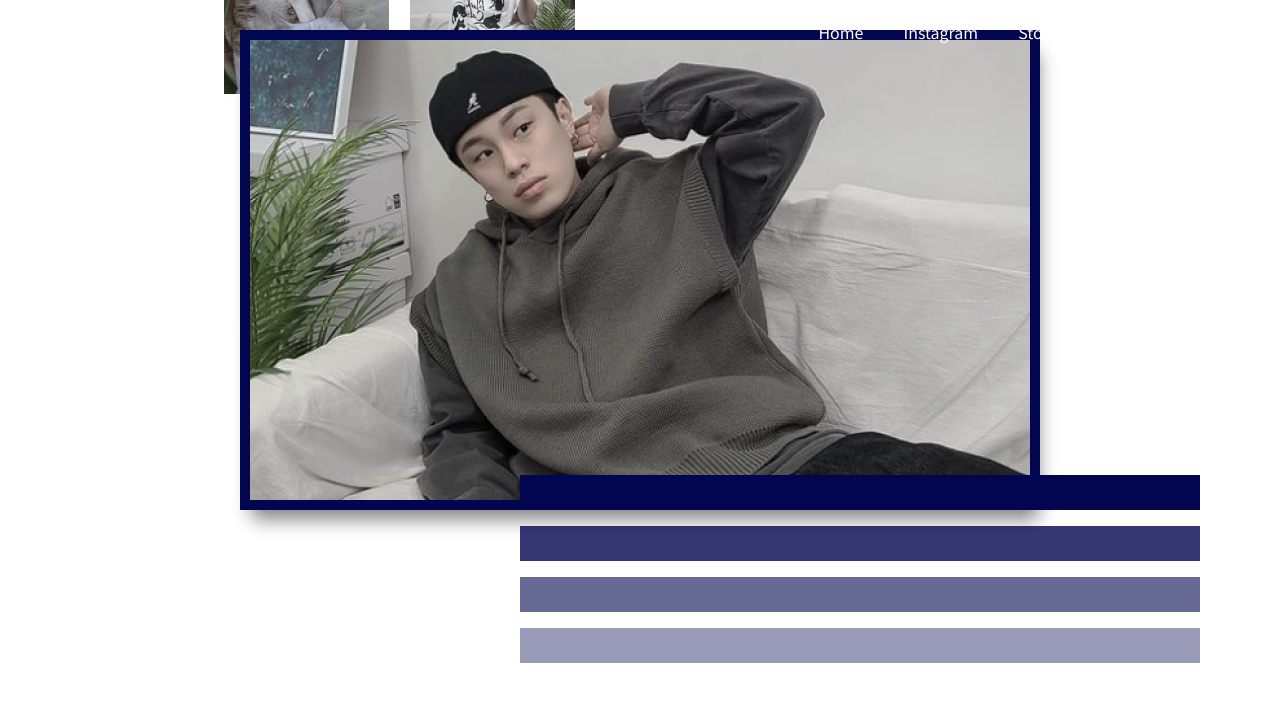
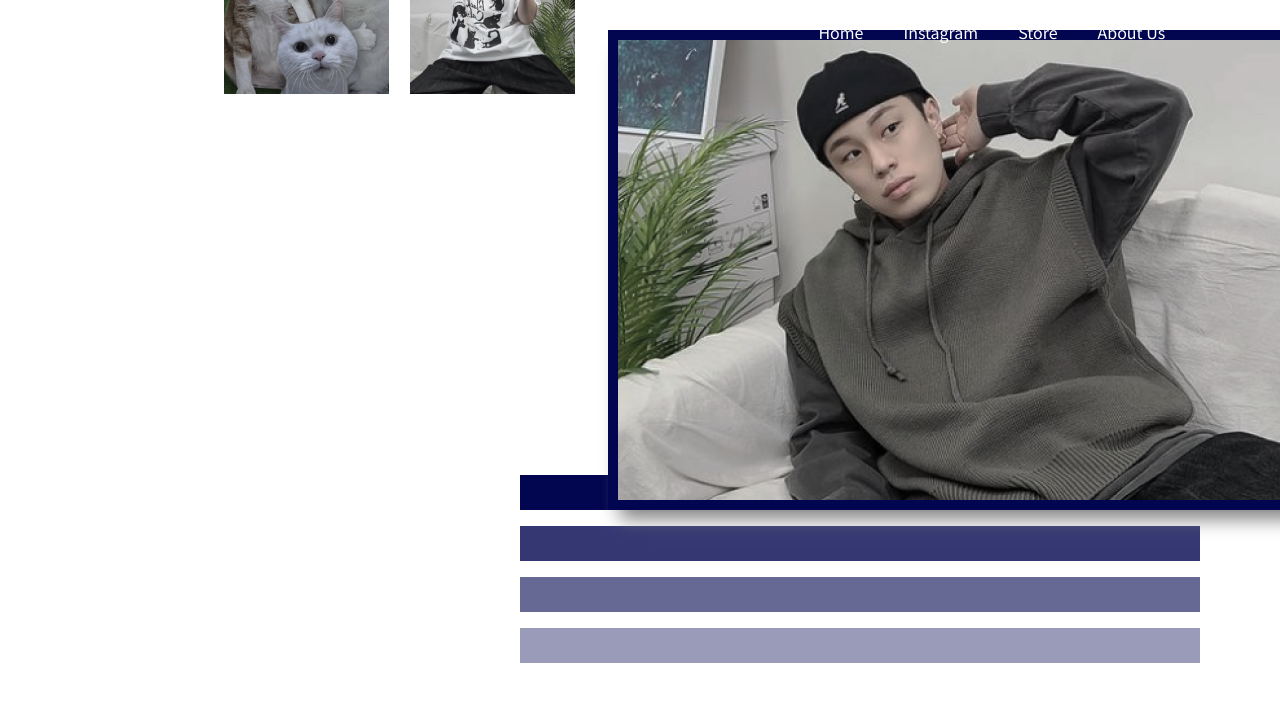
Before and after one commit to 55soup/snazzyStore, a plain HTML site: page index.html in a window 1280 px wide. Both pictures are taken after a click on the element 860 px from the left and 5233 px from the top of the page. Shown: the part 4741-5443 px from the top of the page. Drawn offline with Linux system fonts and the light colour scheme.

Commit message:
popup 이미지 창 line위에 뜨게 하기

```diff
--- a/index.html
+++ b/index.html
@@ -45,7 +45,7 @@
       display: flex;
       position: absolute;
       width: 100%;
-      z-index: 100;
+      z-index: 200;
       padding: 20px 20px 20px 20px;
       position: fixed;
     }
@@ -148,14 +148,17 @@
     .popup_inner {
       width: 50rem;
       height: 30rem;
+      position: absolute;
+      left: 38rem;
       background-size: cover;
       background-position: center;
       background-repeat: no-repeat;
       z-index: 50;
       border: var(--main-color) 10px solid; /* 바깥테두리 색깔 바꿈 */
-      margin: 0 auto; /* 가운데 정렬 */
+      /* margin: 0 auto; 가운데 정렬 */
       box-shadow: 5px 16px 18px -7px grey;
       display: none;
+      z-index: 100;
     }
     .img_collected2 {
       display: flex;
@@ -254,6 +257,7 @@
             style="background-image: url(img/popup/photo2.png)"
           ></div>
         </div>
+        <span class="click_me">click me</span>
         <div class="popup_photo">
           <div
             class="popup_inner"
@@ -261,7 +265,6 @@
           ></div>
           <div class="bluebox"></div>
         </div>
-        <span class="click_me">click me</span>
         <div class="popup_lines">
           <div
             class="blue_line"
```
